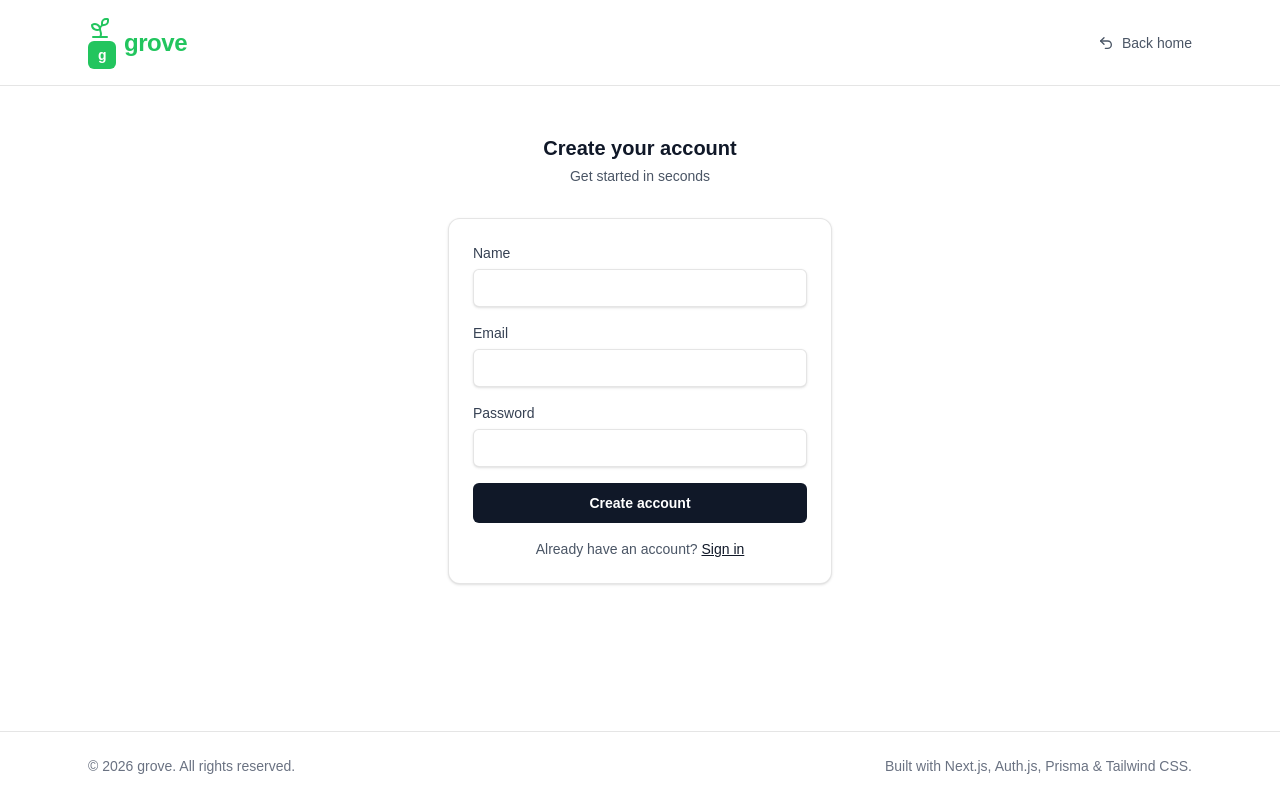
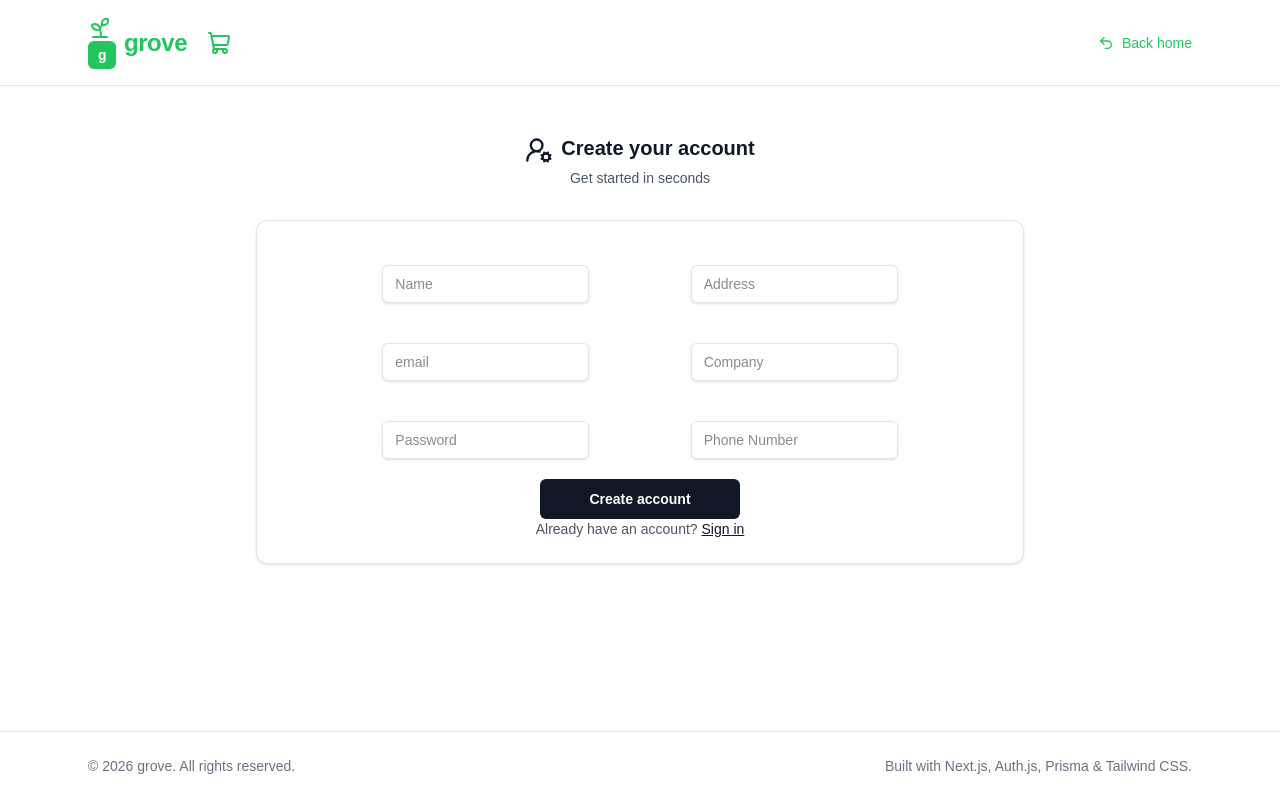
Before and after one commit to apollosoftdev/grove, a Next.js app: page /register in a window 1280 px wide. Built offline with nearby package versions, Linux system fonts and the light colour scheme; no server answers.

Commit message:
feat: logIn and Signup ui update

```diff
--- a/src/app/(auth)/layout.tsx
+++ b/src/app/(auth)/layout.tsx
@@ -16,7 +16,7 @@ export default function AuthLayout({
           <Logo />
           <Link
             href="/"
-            className="text-sm font-medium text-gray-600 transition hover:text-gray-900 dark:text-gray-400 dark:hover:text-white"
+            className="text-sm font-medium text-[#22C55E] transition hover:text-green-700 dark:text-gray-400 dark:hover:text-white"
           >
             <div className="flex items-center">
               <Undo2 className="mr-2 inline-block h-4 w-4" />
@@ -27,7 +27,7 @@ export default function AuthLayout({
       </header>
 
       <main className="flex flex-1 justify-center px-6 py-12">
-        <div className="w-full max-w-sm">{children}</div>
+        <div className="w-full max-w-3xl">{children}</div>
       </main>
 
       <SiteFooter />
--- a/src/app/(auth)/login/page.tsx
+++ b/src/app/(auth)/login/page.tsx
@@ -20,9 +20,10 @@ export default async function LoginPage({
           Sign in to your account
         </p>
       </div>
-
-      <div className="rounded-xl border border-black/10 bg-white p-6 shadow-sm dark:border-white/10 dark:bg-white/5">
-        <LoginForm callbackUrl={callbackUrl} initialError={initialError} />
+      <div className="flex justify-center">
+        <div className="rounded-xl w-sm border border-black/10 bg-white p-6 shadow-sm dark:border-white/10 dark:bg-white/5">
+          <LoginForm callbackUrl={callbackUrl} initialError={initialError} />
+        </div>
       </div>
     </>
   );
--- a/src/app/(auth)/register/page.tsx
+++ b/src/app/(auth)/register/page.tsx
@@ -1,20 +1,23 @@
 import { RegisterForm } from "@/components/auth-form";
+import { UserRoundCog } from "lucide-react";
 
 export default function RegisterPage() {
   return (
-    <>
+    <div>
       <div className="mb-8 text-center">
         <h1 className="text-xl font-semibold text-gray-900 dark:text-white">
+          <UserRoundCog className="mr-2 inline-block h-7 w-7" />
           Create your account
         </h1>
         <p className="mt-1 text-sm text-gray-600 dark:text-gray-400">
           Get started in seconds
         </p>
       </div>
-
-      <div className="rounded-xl border border-black/10 bg-white p-6 shadow-sm dark:border-white/10 dark:bg-white/5">
+      <div>
+      <div className="rounded-xl border w-3xl border-black/10 bg-white p-6 shadow-sm dark:border-white/10 dark:bg-white/5">
         <RegisterForm />
       </div>
-    </>
+      </div>
+    </div>
   );
 }
--- a/src/components/auth-form.tsx
+++ b/src/components/auth-form.tsx
@@ -12,7 +12,7 @@ import {
 const initialState: AuthFormState = {};
 
 const fieldClass =
-  "w-full rounded-md border border-black/10 bg-white px-3 py-2 text-sm text-gray-900 shadow-sm outline-none transition focus:border-gray-400 focus:ring-2 focus:ring-gray-200 dark:border-white/15 dark:bg-white/5 dark:text-gray-100 dark:focus:border-white/30 dark:focus:ring-white/10";
+  "my-5 w-full rounded-md border border-black/10 bg-white px-3 py-2 text-sm text-gray-900 shadow-sm outline-none transition focus:border-gray-400 focus:ring-2 focus:ring-gray-200 dark:border-white/15 dark:bg-white/5 dark:text-gray-100 dark:focus:border-white/30 dark:focus:ring-white/10";
 
 const labelClass =
   "mb-1.5 block text-sm font-medium text-gray-700 dark:text-gray-300";
@@ -27,7 +27,7 @@ function SubmitButton({ pending, label }: { pending: boolean; label: string }) {
     <button
       type="submit"
       disabled={pending}
-      className="w-full rounded-md bg-gray-900 px-4 py-2.5 text-sm font-semibold text-white transition hover:bg-gray-700 disabled:cursor-not-allowed disabled:opacity-60 dark:bg-white dark:text-gray-900 dark:hover:bg-gray-200"
+      className="w-[200px] rounded-md bg-gray-900 px-4 py-2.5 text-sm font-semibold text-white transition hover:bg-gray-700 disabled:cursor-not-allowed disabled:opacity-60 dark:bg-white dark:text-gray-900 dark:hover:bg-gray-200"
     >
       {pending ? "Please wait…" : label}
     </button>
@@ -53,19 +53,17 @@ export function LoginForm({
   const [state, formAction, pending] = useActionState(loginAction, initialState);
 
   return (
-    <form action={formAction} className="flex flex-col gap-4">
+    <form action={formAction} className="flex flex-col gap-4 ">
       <input type="hidden" name="callbackUrl" value={callbackUrl ?? "/dashboard"} />
       <FormError message={state.error ?? initialError} />
 
       <div>
-        <label htmlFor="email" className={labelClass}>
-          Email
-        </label>
         <input
           id="email"
           name="email"
           type="email"
           autoComplete="email"
+          placeholder="E-Mail"
           required
           className={fieldClass}
         />
@@ -73,22 +71,20 @@ export function LoginForm({
       </div>
 
       <div>
-        <label htmlFor="password" className={labelClass}>
-          Password
-        </label>
         <input
           id="password"
           name="password"
           type="password"
+          placeholder="PassWord"
           autoComplete="current-password"
           required
           className={fieldClass}
         />
         <FieldError messages={state.fieldErrors?.password} />
       </div>
-
+      <div className="flex justify-center">
         <SubmitButton pending={pending} label="Sign in" />
-
+      </div>
       <p className="text-center text-sm text-gray-600 dark:text-gray-400">
         Don&apos;t have an account?{" "}
         <Link href="/register" className="font-medium text-gray-900 underline dark:text-white">
@@ -103,15 +99,15 @@ export function RegisterForm() {
   const [state, formAction, pending] = useActionState(registerAction, initialState);
 
   return (
-    <form action={formAction} className="flex flex-col gap-4">
+    <form action={formAction} className="gap-4">
       <FormError message={state.error} />
+        <div className="flex justify-evenly">
           <div>
-          <label htmlFor="name" className={labelClass}>
-            Name
-          </label>
+            <div>
               <input
                 id="name"
                 name="name"
+                placeholder="Name"
                 type="text"
                 autoComplete="name"
                 required
@@ -121,13 +117,11 @@ export function RegisterForm() {
             </div>
 
             <div>
-          <label htmlFor="email" className={labelClass}>
-            Email
-          </label>
               <input
                 id="email"
                 name="email"
                 type="email"
+                placeholder="email"
                 autoComplete="email"
                 required
                 className={fieldClass}
@@ -136,21 +130,60 @@ export function RegisterForm() {
             </div>
 
             <div>
-          <label htmlFor="password" className={labelClass}>
-            Password
-          </label>
               <input
                 id="password"
                 name="password"
                 type="password"
+                placeholder="Password"
                 autoComplete="new-password"
                 required
                 className={fieldClass}
               />
               <FieldError messages={state.fieldErrors?.password} />
             </div>
+          </div>
+
+          <div>
+            <div>
+              <input
+                id="address"
+                name="address"
+                placeholder="Address"
+                type="text"
+                autoComplete="address"
+                className={fieldClass}
+              />
+              <FieldError messages={state.fieldErrors?.name} />
+            </div>
+
+            <div>
+              <input
+                id="company"
+                name="company"
+                type="text"
+                placeholder="Company"
+                autoComplete="company"
+                className={fieldClass}
+              />
+              <FieldError messages={state.fieldErrors?.email} />
+            </div>
+
+            <div>
+              <input
+                id="phone number"
+                name="phone number"
+                type="text"
+                placeholder="Phone Number"
+                autoComplete="phone-number"
+                className={fieldClass}
+              />
+              <FieldError messages={state.fieldErrors?.password} />
+            </div>
+            </div>
+        </div>
+          <div className="flex justify-center">
             <SubmitButton pending={pending} label="Create account" />
-
+          </div>
         <p className="text-center text-sm text-gray-600 dark:text-gray-400">
           Already have an account?{" "}
           <Link href="/login" className="font-medium text-gray-900 underline dark:text-white">
--- a/src/components/layout/dashboard-header.tsx
+++ b/src/components/layout/dashboard-header.tsx
@@ -14,7 +14,7 @@ export function DashboardHeader({ user }: { user: DashboardHeaderUser }) {
   return (
     <header className="sticky top-0 z-10 border-b border-black/10 bg-white/80 backdrop-blur dark:border-white/10 dark:bg-black/50">
       <div className="mx-auto flex w-full max-w-6xl items-center justify-between gap-4 px-6 py-3">
-        <Logo href="/dashboard" />
+        <Logo href="/" />
 
         <div className="flex items-center gap-3">
           <div className="hidden text-right sm:block">
--- a/src/components/layout/logo.tsx
+++ b/src/components/layout/logo.tsx
@@ -1,8 +1,9 @@
 import Link from "next/link";
-import { Sprout } from "lucide-react";
+import { ShoppingCart, Sprout } from "lucide-react";
 
 export function Logo({ href = "/" }: { href?: string }) {
   return (
+    <div className="flex gap-5">
        <Link
         href={href}
         className="flex items-center gap-2 text-lg font-bold tracking-tight text-gray-900 dark:text-white"
@@ -20,5 +21,13 @@ export function Logo({ href = "/" }: { href?: string }) {
           grove
         </div>
       </Link>
+      <Link
+        href="/purchase"
+        className="flex items-center gap-2 text-lg font-bold tracking-tight text-gray-900 dark:text-white"
+      >
+        <ShoppingCart className="h-6 w-6 mb-0 text-[#22C55E]" />
+      </Link>
+    </div>
+
   );
 }
--- a/src/components/layout/site-header.tsx
+++ b/src/components/layout/site-header.tsx
@@ -20,7 +20,7 @@ export async function SiteHeader() {
             <>
               <Link
                 href="/dashboard"
-                className="font-medium text-gray-700 transition hover:text-gray-900 dark:text-gray-300 dark:hover:text-white"
+                className="font-medium text-[#22C55E] transition hover:text-green-400 dark:text-gray-300 dark:hover:text-white"
               >
                 <div className="flex items-center gap-2">
                 <ScrollText className="mr-2 inline-block h-4 w-4" />
--- a/src/components/logout-button.tsx
+++ b/src/components/logout-button.tsx
@@ -6,7 +6,7 @@ export function LogoutButton() {
     <form action={logoutAction}>
       <button
         type="submit"
-        className="flex items-center gap-2 rounded-md border border-black/10 px-3 py-1.5 text-sm font-medium text-gray-700 transition hover:bg-black/5 dark:border-white/15 dark:text-gray-300 dark:hover:bg-white/5"
+        className="flex items-center gap-2 rounded-md border border-[#22C55E] px-3 py-1.5 text-sm font-medium text-[#22C55E] transition duration-300 hover:-translate-y-1 dark:border-white/15 dark:text-gray-300 dark:hover:bg-white/5"
       >
         <LogOut className="mr-2 inline-block h-4 w-4"/>
         Sign out
```
Lines whose indentation alone changed are shown as unchanged.
